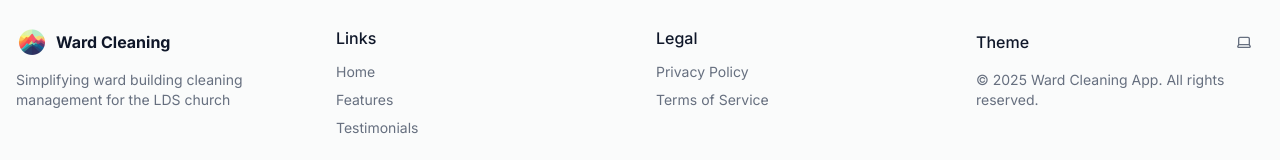
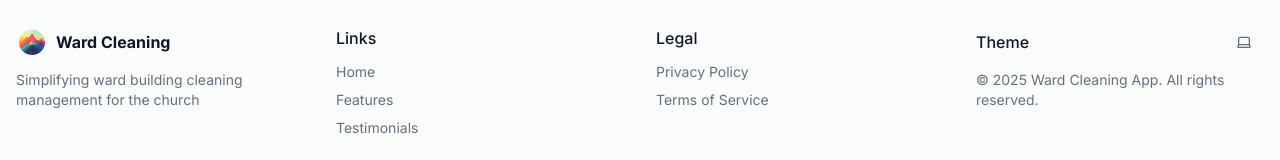
Before and after one commit to dulbrich/ward-cleaning-2025-3, a Next.js app: page / in a window 1280 px wide. Shown: the part 2531-2691 px from the top of the page. Built offline with nearby package versions, Linux system fonts and the light colour scheme; no server answers.

Commit message:
Update landing page references

```diff
--- a/app/layout.tsx
+++ b/app/layout.tsx
@@ -16,7 +16,7 @@ const defaultUrl = process.env.VERCEL_URL
 export const metadata = {
   metadataBase: new URL(defaultUrl),
   title: "Ward Cleaning App",
-  description: "Simplifying ward building cleaning management for the LDS church",
+  description: "Simplifying ward building cleaning management for the church",
   icons: {
     icon: "/images/logo.png",
   }
--- a/app/unauthenticated-layout.tsx
+++ b/app/unauthenticated-layout.tsx
@@ -64,7 +64,7 @@ export default function UnauthenticatedLayout({
                       <span className="font-bold">Ward Cleaning</span>
                     </div>
                     <p className="text-sm text-muted-foreground">
-                      Simplifying ward building cleaning management for the LDS church
+                      Simplifying ward building cleaning management for the church
                     </p>
                   </div>
                   <div className="space-y-3">
```
Also changed, not shown: public/manifest.json.
